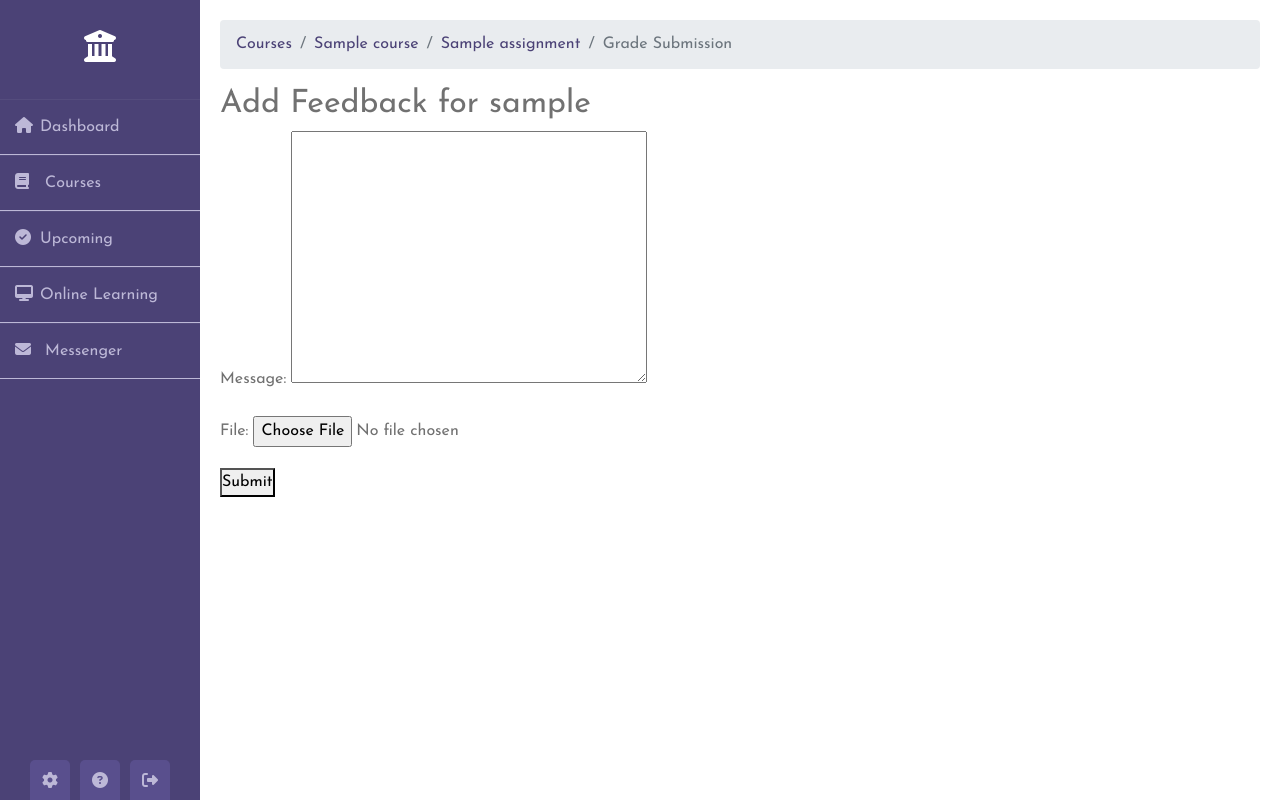
After one commit to justinpitera/Tally, a Django app: page /assignment/submission/1/feedback/add/ in a window 1280 px wide. The commit adds this page. Run offline with Django 5.2, Linux system fonts and the light colour scheme; a user stored in the database is signed in; tables that the repository leaves empty hold one stand-in row (values such as "Sample post"); some libraries are stand-ins or nearby versions.

Commit message:
feedback system working

```diff
--- a/assignment/forms.py
+++ b/assignment/forms.py
@@ -38,3 +38,13 @@ class GradeSubmissionForm(forms.ModelForm):
         widgets = {
             'comments': forms.Textarea(attrs={'rows': 4, 'cols': 40}),
         }
+
+
+# forms.py
+from django import forms
+from .models import Feedback
+
+class FeedbackForm(forms.ModelForm):
+    class Meta:
+        model = Feedback
+        fields = ['message','file']
--- a/assignment/models.py
+++ b/assignment/models.py
@@ -51,3 +51,13 @@ class Submission(models.Model):
 
     def __str__(self):
         return f"Submission for {self.assignment.name} by {self.student.username}"
+
+class Feedback(models.Model):
+    submission = models.ForeignKey(Submission, on_delete=models.CASCADE, related_name='feedbacks')
+    author = models.ForeignKey(settings.AUTH_USER_MODEL, on_delete=models.CASCADE)
+    message = models.TextField()
+    created_at = models.DateTimeField(auto_now_add=True)
+    file = models.FileField(upload_to='feedback/%Y/%m/%d/',null=True, blank=True)
+
+    def __str__(self):
+        return f"Feedback by {self.author.username} on {self.submission.assignment.name}"
--- /dev/null
+++ b/assignment/templates/assignment/add_feedback.html
@@ -0,0 +1,31 @@
+{% extends 'base.html' %}
+{% block content %}
+
+<nav aria-label="breadcrumb">
+    <ol class="breadcrumb">
+        <li class="breadcrumb-item"><a href="/coursework/">Courses</a></li>
+        <li class="breadcrumb-item"><a href="{% url 'view_course' assignment.course.id %}?tab=assignments">{{assignment.course.title }}</a></li>
+        <li class="breadcrumb-item"><a href="{% url 'assignment_view' assignment.id %}?tab=section2">{{assignment.name }}</a></li>
+        <li class="breadcrumb-item active" aria-current="page">Grade Submission</li>
+    </ol>
+  </nav>
+
+<h2>Add Feedback for {{submission.student.username}} </h2>
+<form method="post" enctype="multipart/form-data">
+    {% csrf_token %}
+    {{ form.as_p }}
+    <button type="submit">Submit</button>
+</form>
+
+
+
+<style>
+    .breadcrumb-item a {
+        color: #4b4276 !important;
+      }
+      a:hover {
+        color: #4b4276;
+        text-decoration: none;
+      }
+    </style>
+{% endblock %}
--- a/assignment/urls.py
+++ b/assignment/urls.py
@@ -11,4 +11,6 @@ urlpatterns = [
     path('is_submitted/<int:student_id>/<int:assignment_id>/', views.is_submitted, name='is_submitted'),
     path('submission/grade/<int:submission_id>/', views.grade_submission, name='grade_submission'),
     path('grades/<int:course_id>', views.CourseGradesView.as_view(), name='course_grades'),
+    path('submissions/<int:submission_id>/feedback/add/', views.add_feedback, name='add_feedback'),
+    path('submission/<int:submission_id>/feedback/add/', views.add_feedback, name='add_feedback'),
 ]
--- a/assignment/views.py
+++ b/assignment/views.py
@@ -1,7 +1,7 @@
 from django.shortcuts import get_object_or_404, render, redirect
 from accounts.models import UserProfile
 from coursework.models import Course
-from .forms import AssignmentForm, AttachmentFormSet, GradeForm
+from .forms import AssignmentForm, AttachmentFormSet, FeedbackForm, GradeForm
 from django.views.generic import ListView
 from .models import Assignment, Attachment
 from django.http import FileResponse, Http404, HttpResponseRedirect, JsonResponse
@@ -102,6 +102,7 @@ def get_assignment_linked_course_id(request, assignment_id):
 
 @login_required
 def view_assignment(request, assignment_id):
+    form = FeedbackForm()
     assignment = get_object_or_404(Assignment, id=assignment_id)
 
     # Fetch the user's profile
@@ -116,8 +117,11 @@ def view_assignment(request, assignment_id):
     # Check if the student has already submitted the assignment
     if not is_instructor:
         submission = Submission.objects.filter(assignment=assignment, student=request.user).first()
+        feedbacks = submission.feedbacks.all() if submission else []
         is_already_submitted = submission is not None
+
     else:
+        feedbacks = []
         is_already_submitted = False
 
     return render(request, 'assignment/view_assignment.html', {
@@ -125,6 +129,8 @@ def view_assignment(request, assignment_id):
         'is_already_submitted': is_already_submitted,
         'is_instructor': is_instructor,
         'submissions': submissions,
+        'form': form,
+        'feedbacks': feedbacks,  # Pass feedbacks to the template
     })
 
 
@@ -173,16 +179,33 @@ class CourseGradesView(LoginRequiredMixin, ListView):
 
 def grade_submission(request, submission_id):
     submission = get_object_or_404(Submission, pk=submission_id)
-
-
+    assignment = submission.assignment
 
     if request.method == 'POST':
         form = GradeSubmissionForm(request.POST, instance=submission)
         if form.is_valid():
             form.save()
-            # Redirect to a new URL:
-            return redirect('assignment_view', submission.assignment.id)
+            url = reverse('assignment_view', args=[submission.assignment.id]) + "?tab=section2"
+            return redirect(url)
     else:
         form = GradeSubmissionForm(instance=submission)
 
-    return render(request, 'assignment/grade_submission.html', {'form': form, 'submission': submission})
+    return render(request, 'assignment/grade_submission.html', {'form': form, 'submission': submission, 'assignment': assignment})
+
+@login_required
+def add_feedback(request, submission_id):
+    submission = get_object_or_404(Submission, pk=submission_id)
+    assignment = submission.assignment
+    assignment_id = submission.assignment.id
+    if request.method == 'POST':
+        form = FeedbackForm(request.POST, request.FILES)
+        if form.is_valid():
+            feedback = form.save(commit=False)
+            feedback.submission = submission
+            feedback.author = request.user
+            feedback.save()
+            url = reverse('assignment_view', args=[assignment_id]) + "?tab=section2"
+            return redirect(url)
+    else:
+        form = FeedbackForm()
+    return render(request, 'assignment/add_feedback.html', {'form': form, 'submission': submission, 'assignment': assignment})
--- a/coursework/templates/coursework/view_course.html
+++ b/coursework/templates/coursework/view_course.html
@@ -182,7 +182,7 @@
           </div>
         </ul>
             {% if is_instructor %}
-              <a class="btn btn-outline-secondary btn-create-assignment" href="{% url 'create_assignment' course_id=course.id %}" role="button">Create Assignment</a>
+              <a class="btn btn-outline-secondary btn-create-assignment" href="{% url 'create_assignment' course_id=course.id %}" role="button">Create Assignment <i class="fas fa-plus-square"></i></a>
             {% endif %}
         {% else %}
             <p>No assignments for this course.</p>
```
Also changed, not shown: assignment/templates/assignment/grade_submission.html (+16 -1 lines), assignment/templates/assignment/view_assignment.html (+180 -81 lines), assignment/migrations/0010_feedback.py (added), assignment/migrations/0011_remove_feedback_file.py (added), assignment/migrations/0012_feedback_file.py (added), 5 other files.
